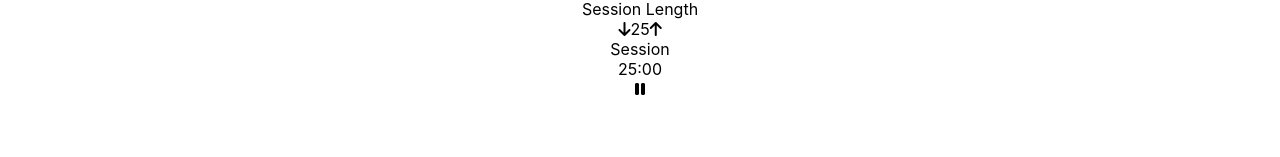
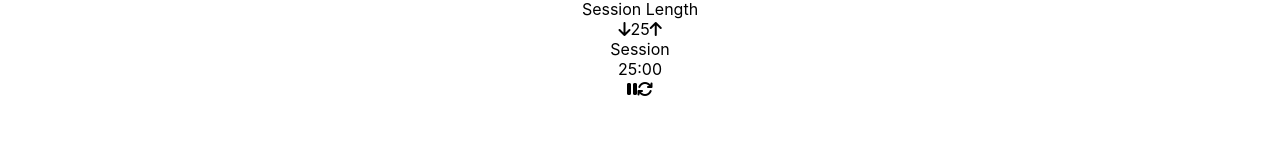
Before and after one commit to rkh-leung/fcc-clock, a React (Create React App) app: page / in a window 1280 px wide. Shown: the part 143-300 px from the top of the page. Built offline with nearby package versions, Linux system fonts and the light colour scheme.

Commit message:
add: content user story 10

```diff
--- a/src/App.tsx
+++ b/src/App.tsx
@@ -44,6 +44,7 @@ function App() {
       </div>
       <div id={'control'}>
         <i className={'fas fa-pause'} id={'start_stop'} />
+        <i className={'fa fa-refresh'} id={'reset'} />
       </div>
     </div>
   )
```
